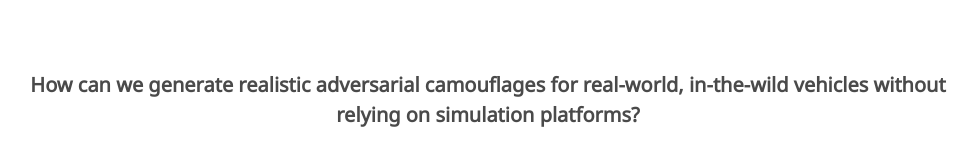
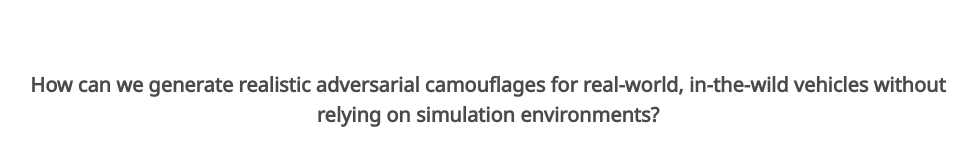
Before and after one commit to humansensinglab/CtrlCamo, a plain HTML site: page docs/index.html in a window 1280 px wide. Shown: the part 351-515 px from the top of the page, without its empty margins (152-1130 px from the left). Drawn offline with nearby package versions, Linux system fonts and the light colour scheme; some icons are missing; a web font is replaced by a local one.

Commit message:
update webpage

```diff
--- a/docs/index.html
+++ b/docs/index.html
@@ -121,7 +121,7 @@ Detectors through Controllable Image Editing</h1>
 <div class="container is-max-desktop">
   <div class="columns is-centered has-text-centered">
     <p style="font-size: 20px; font-weight: 600;">
-        How can we generate realistic adversarial camouflages for real-world, in-the-wild vehicles without relying on simulation platforms?
+        How can we generate realistic adversarial camouflages for real-world, in-the-wild vehicles without relying on simulation environments?
     </p>
   </div>
 </div>
```
